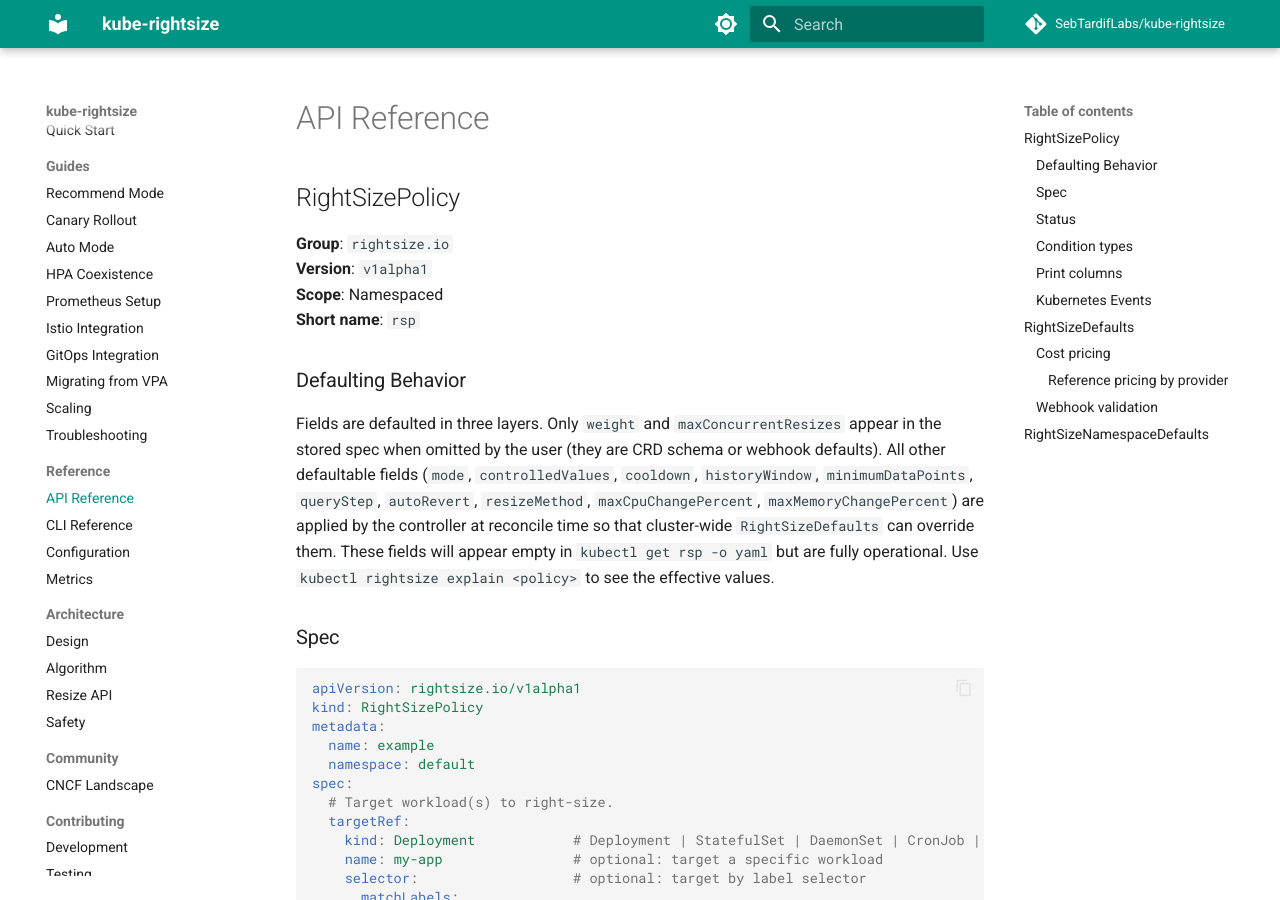
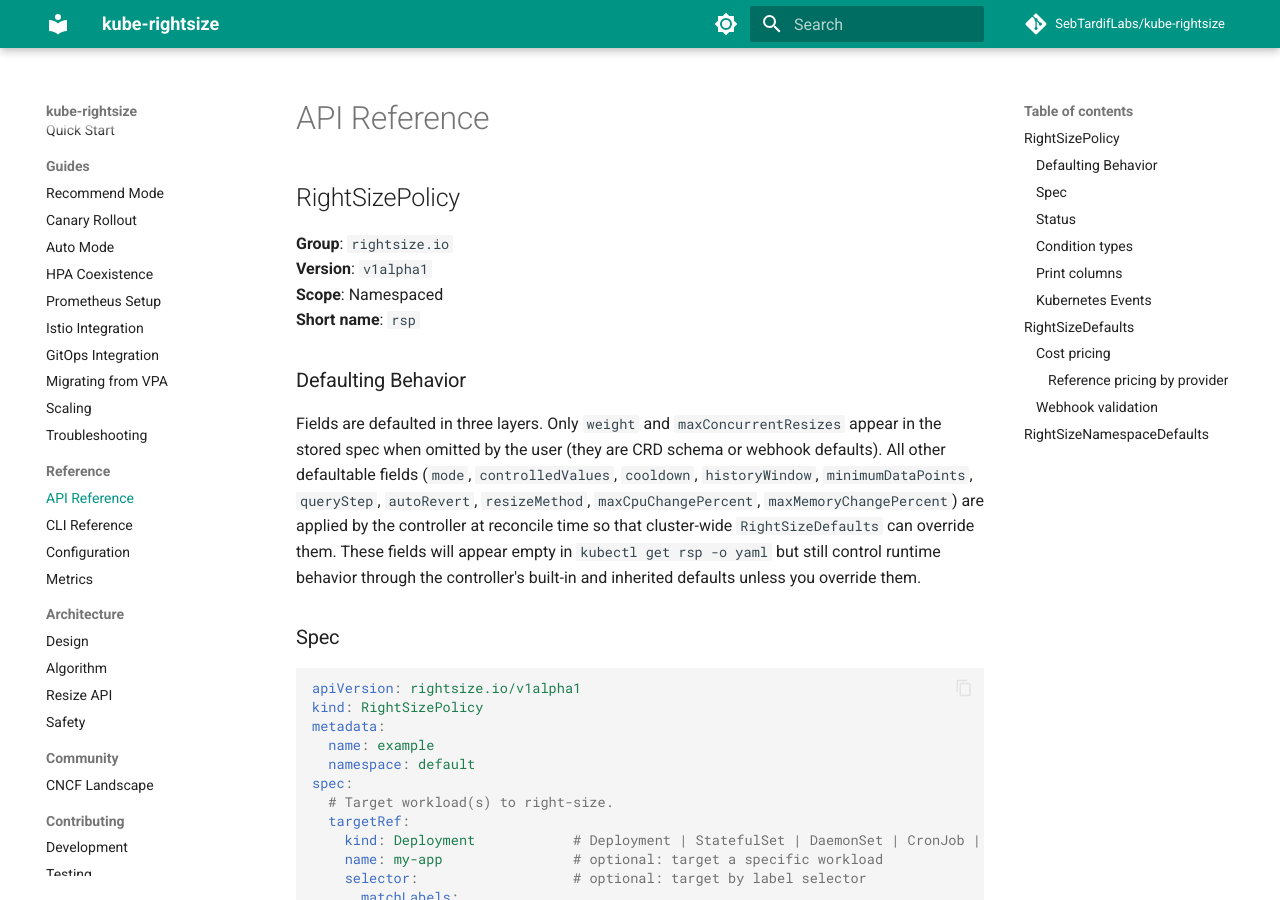
Before and after one commit to attune-io/attune, an MkDocs documentation site: the page built from docs/reference/api.md, in a window 1280 px wide and 900 px high. Built offline with MkDocs 1.6.1 and Material for MkDocs 9.7.7, drawn with Linux system fonts in a browser that asks for light colours; comment, search, counter and statistics services are not loaded.

Commit message:
docs: fix controller-default guidance and explain examples
Signed-off-by: Sebastien Tardif <sebtardif@ncf.ca>

```diff
--- a/docs/reference/api.md
+++ b/docs/reference/api.md
@@ -14,8 +14,8 @@
 `resizeMethod`, `maxCpuChangePercent`, `maxMemoryChangePercent`) are applied
 by the controller at reconcile time so that cluster-wide `RightSizeDefaults`
 can override them. These fields will appear empty in `kubectl get rsp -o yaml`
-but are fully operational. Use `kubectl rightsize explain <policy>` to see the
-effective values.
+but still control runtime behavior through the controller's built-in and
+inherited defaults unless you override them.
 
 ### Spec
 
```
Also changed, not shown: README.md (+3 -3 lines), docs/getting-started/quickstart.md (+2 -2 lines), docs/reference/cli.md (+2 -2 lines), 1 other file.
